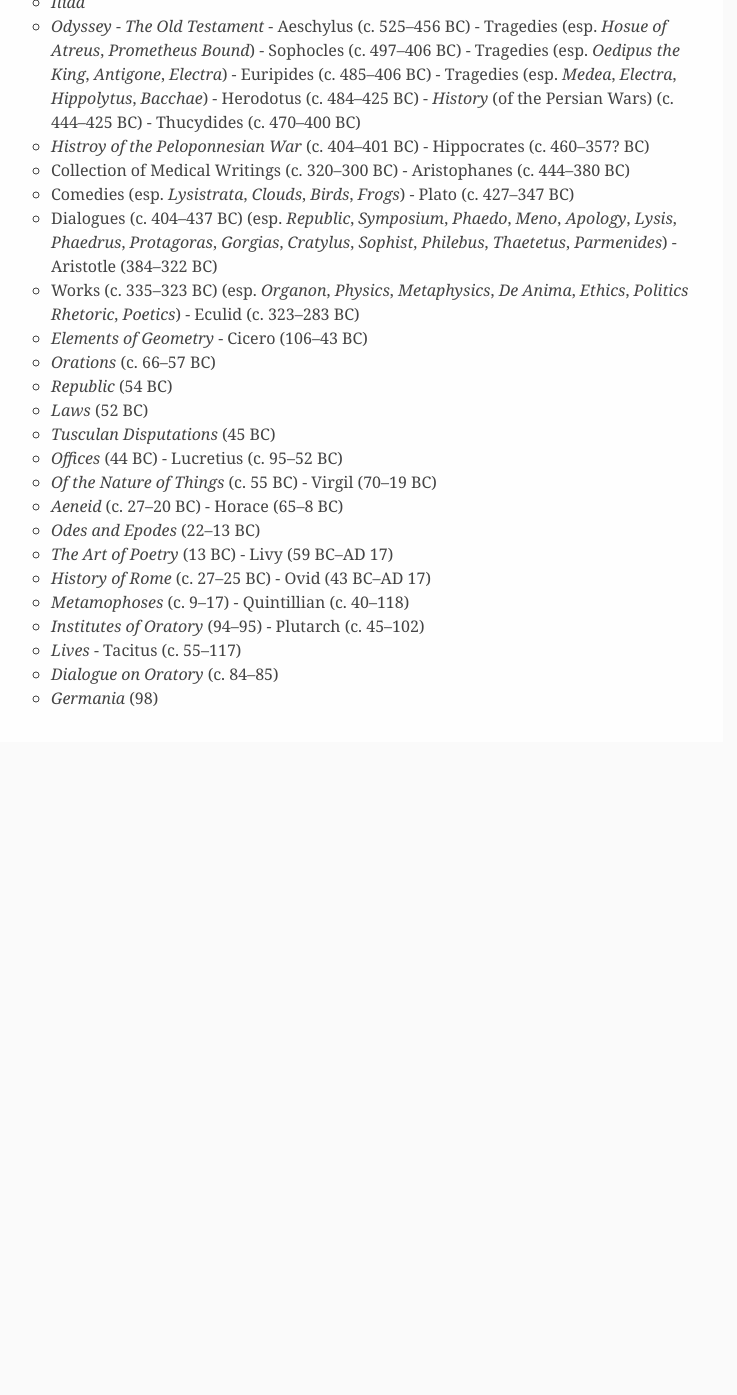
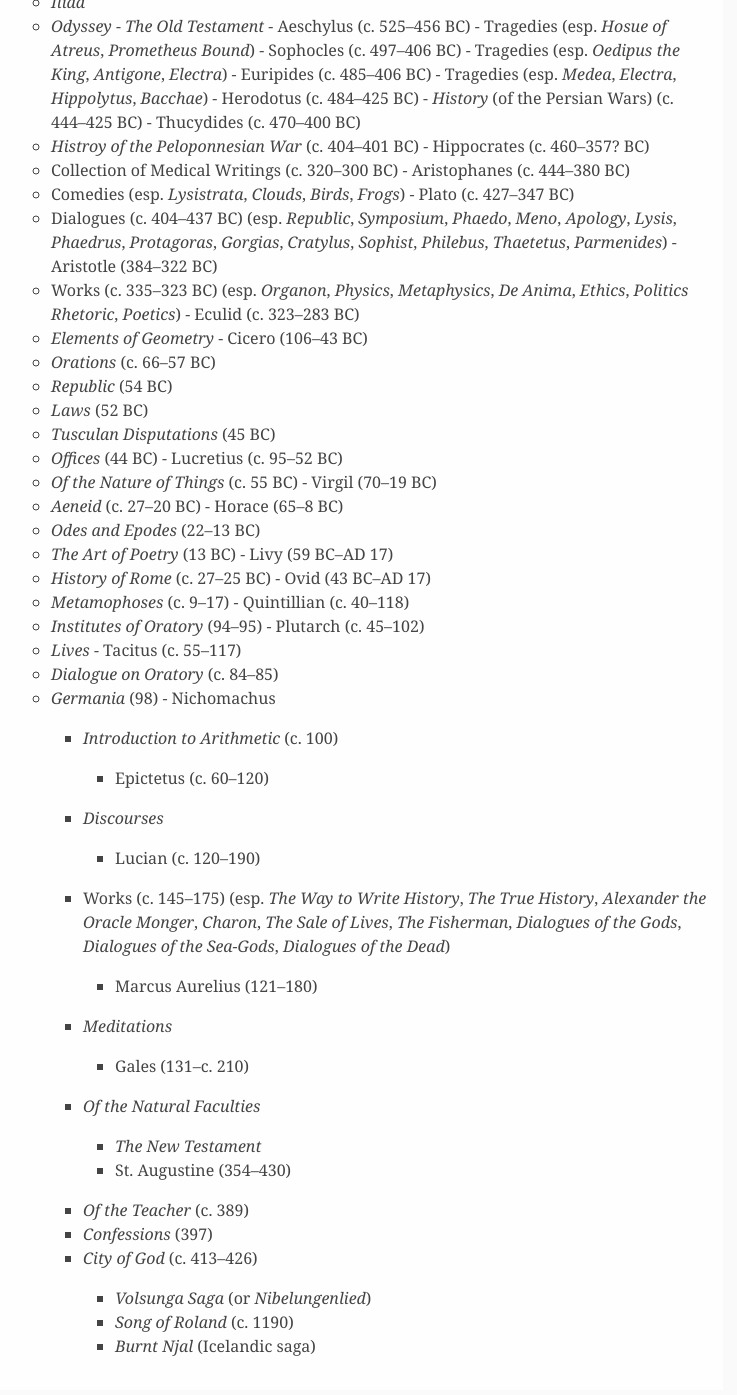
Before and after one commit to gonsie/gonsie.github.io, a Jekyll site: the page built from _posts/2012-10-12-how-to-read-a-book.md, in a window 1280 px wide and 1400 px high, scrolled down 10420 px. Shown: the top 1395 px of the window, without its empty margins (293-1030 px from the left). Built offline with Jekyll 4.4.1, drawn with Linux system fonts in a browser that asks for light colours; Markdown is read by kramdown in place of the engine named in the settings; before the commit the page ends 11172 px from its top, so only the background shows below that.

Commit message:
added some books to the end list

```diff
--- a/_posts/2012-10-12-how-to-read-a-book.md
+++ b/_posts/2012-10-12-how-to-read-a-book.md
@@ -374,3 +374,22 @@ This requires two steps: a step dealing with the language as such, and a step be
 - Tacitus (c. 55–117)
 	- *Dialogue on Oratory* (c. 84–85)
 	- *Germania* (98)
+- Nichomachus
+       - *Introduction to Arithmetic* (c. 100)
+- Epictetus (c. 60–120)
+       - *Discourses*
+- Lucian (c. 120–190)
+       - Works (c. 145–175)
+       (esp. *The Way to Write History*, *The True History*, *Alexander the Oracle Monger*, *Charon*, *The Sale of Lives*, *The Fisherman*, *Dialogues of the Gods*, *Dialogues of the Sea-Gods*, *Dialogues of the Dead*)
+- Marcus Aurelius (121–180)
+       - *Meditations*
+- Gales (131–c. 210)
+       - *Of the Natural Faculties*
+- *The New Testament*
+- St. Augustine (354–430)
+       - *Of the Teacher* (c. 389)
+       - *Confessions* (397)
+       - *City of God* (c. 413–426)
+- *Volsunga Saga* (or *Nibelungenlied*)
+- *Song of Roland* (c. 1190)
+- *Burnt Njal* (Icelandic saga)
```
